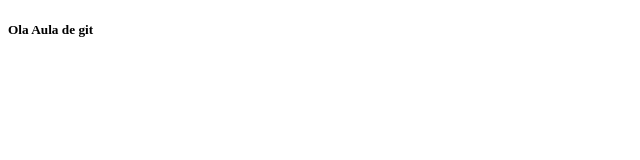
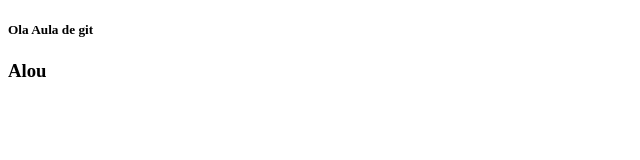
Before and after one commit to luccashenrick/aulasWebIOS, a plain HTML site: page AulasHTML/index.html in a window 1280 px wide. Shown: the full height of the page, 0-640 px from the left. Drawn offline with Linux system fonts and the light colour scheme.

Commit message:
Atividades da Aula de IOS

```diff
--- a/AulasHTML/index.html
+++ b/AulasHTML/index.html
@@ -7,6 +7,6 @@
 </head>
 <body>
     <h5>Ola Aula de git</h5>
-
+    <h3>Alou</h3>
 </body>
 </html>
```
